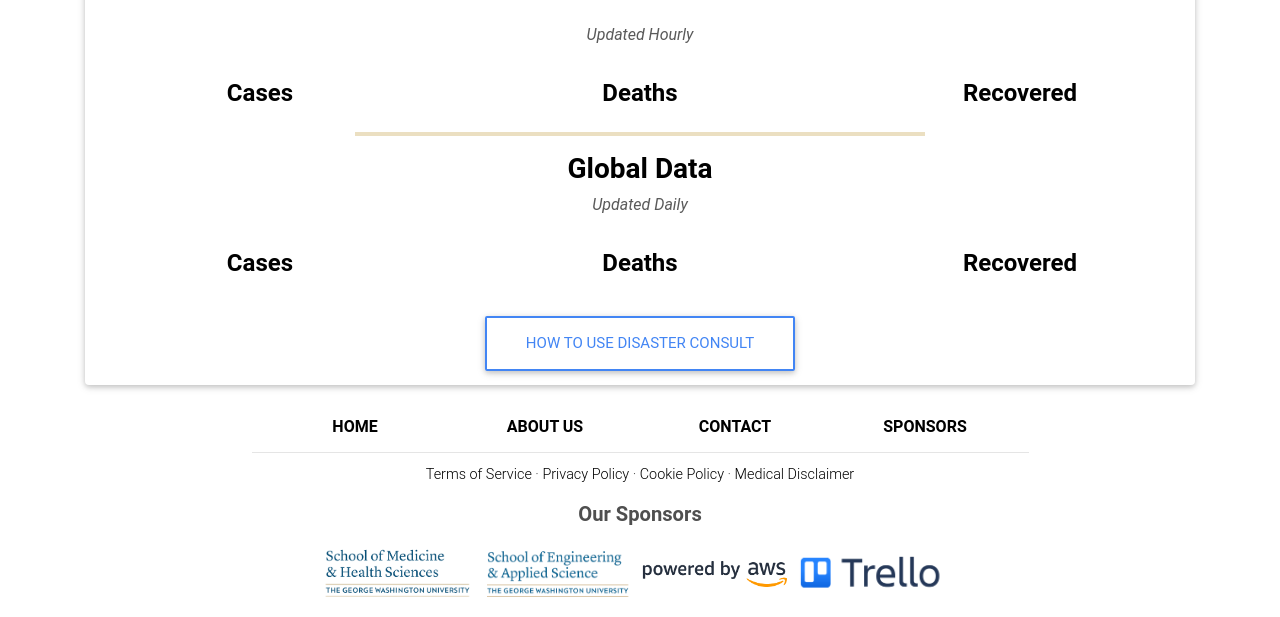
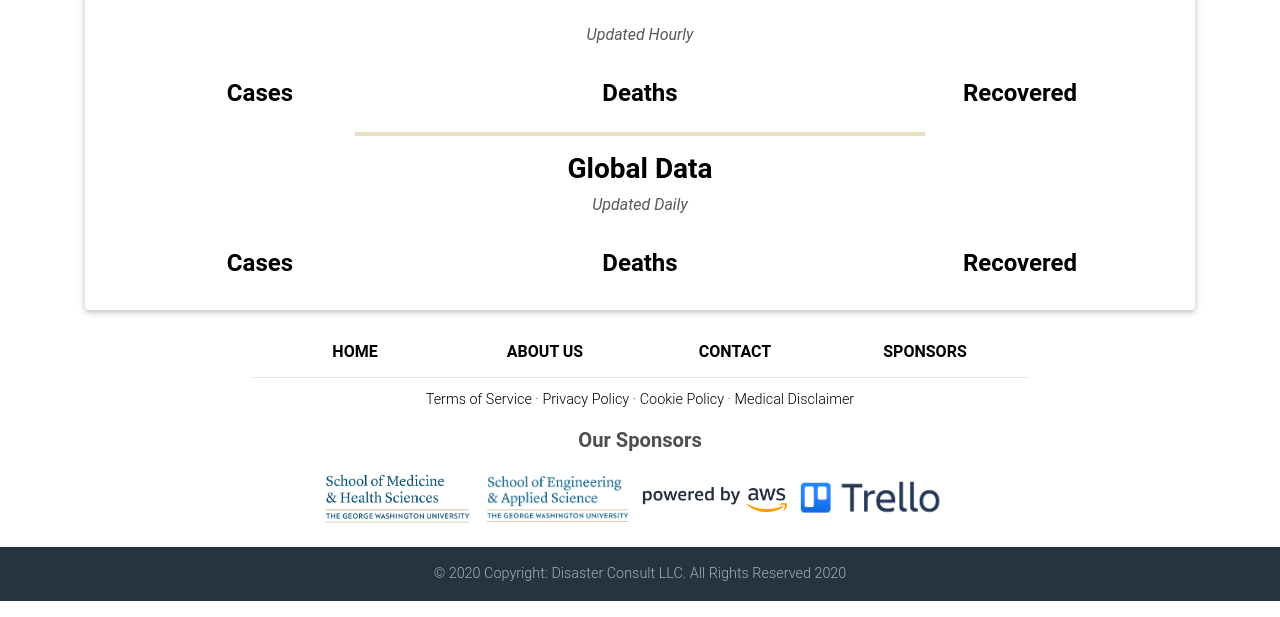
Before and after one commit to AaronKovacs/COVID-19-Disaster-Consult, a Flask app: page /select in a window 1280 px wide. Shown: the part 1470-2087 px from the top of the page. Run offline with Flask 2, Linux system fonts and the light colour scheme; data that the repository does not hold is empty; some libraries are stand-ins or nearby versions.

Commit message:
removed how to use btn

```diff
--- a/source/templates/pages/select-disaster.html
+++ b/source/templates/pages/select-disaster.html
@@ -133,13 +133,14 @@
           </div>
         </div>
 
-        <div class="row justify-content-center mt-4 mb-2">
+        <div class="mb-4"></div>
+        <!-- <div class="row justify-content-center mt-4 mb-2">
           <div class="col-10 col-md-5">
             <a class="btn btn-outline-primary waves-effect btn-lg" role="button" aria-pressed="true" data-toggle="modal"
               data-target="#howToUseSiteModal" href="#howToUseSiteModal">How to Use
               Disaster Consult</a>
           </div>
-        </div>
+        </div> -->
 
       </div>
     </div>
```
